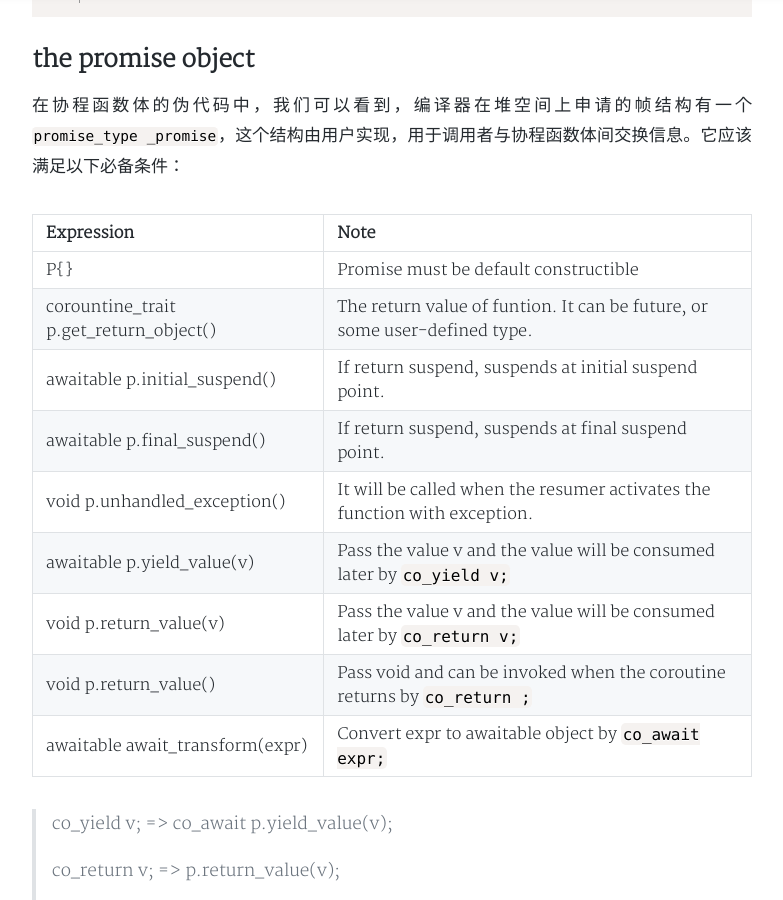
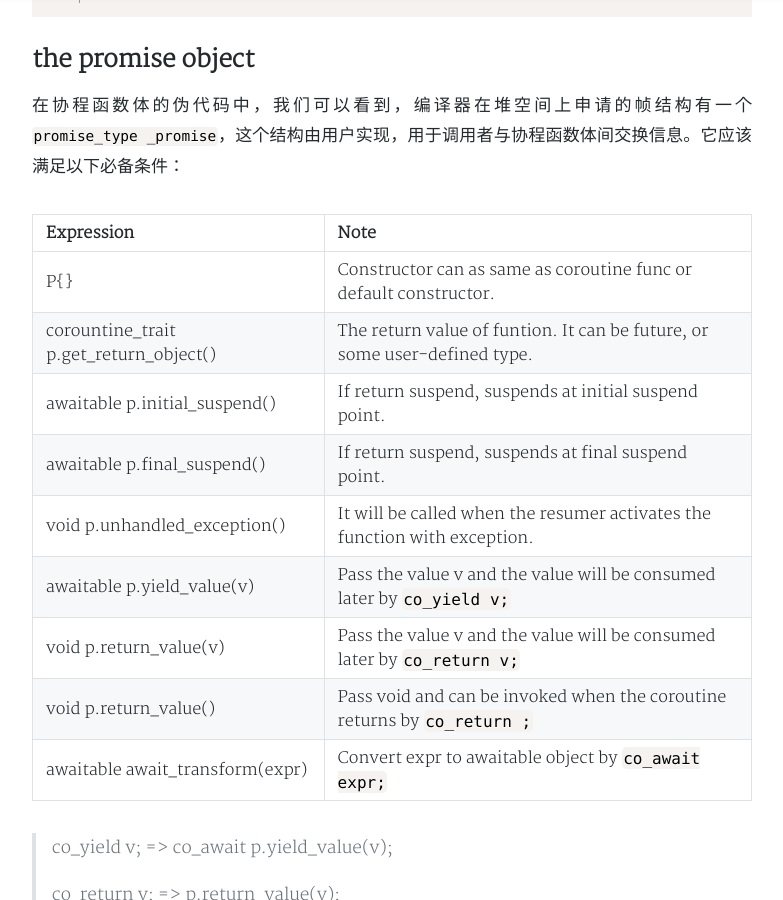
Before and after one commit to yanminhui/yanminhui.github.io, a Jekyll site: the page built from _posts/articles/2022-09-12-coroutines.md, in a window 1280 px wide and 900 px high, scrolled down 3465 px. Shown: the whole window, without its empty margins (248-1031 px from the left). Built offline with Jekyll 4.4.1, drawn with Linux system fonts in a browser that asks for light colours; nearby versions of some CDN libraries; a style sheet for code colours, icons or effects is not loaded.

Commit message:
Update 2022-09-12-coroutines.md

```diff
--- a/_posts/articles/2022-09-12-coroutines.md
+++ b/_posts/articles/2022-09-12-coroutines.md
@@ -111,7 +111,7 @@ auto fibonacci(int n) {
 
 | Expression                             | Note                                                                         |
 | :------------------------------------- | :--------------------------------------------------------------------------- |
-| P{}                                    | Promise must be default constructible                                        |
+| P{}                                    | Constructor can as same as coroutine func or default constructor.            |
 | corountine_trait p.get_return_object() | The return value of funtion. It can be future<T>, or some user-defined type. |
 | awaitable p.initial_suspend()          | If return suspend, suspends at initial suspend point.                        |
 | awaitable p.final_suspend()            | If return suspend, suspends at final suspend point.                          |
```
